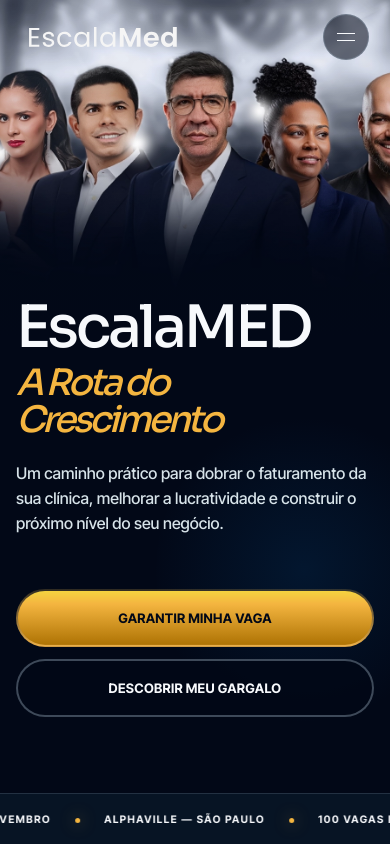
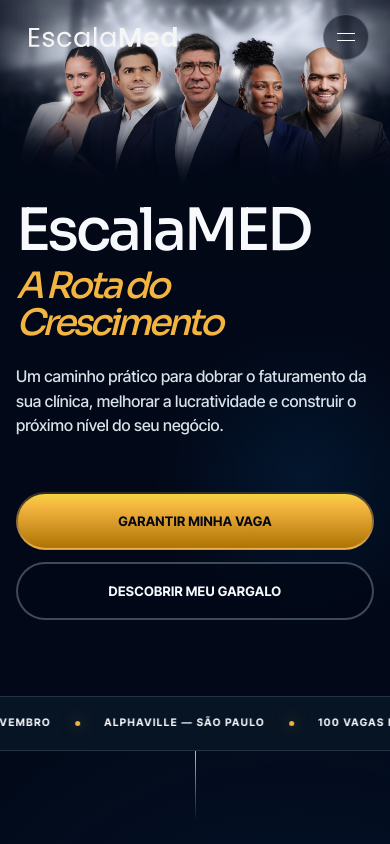
Before and after one commit to x5med/EscalaMed, a Next.js app: page / in a window 390 px wide. Shown: the top 844 px of the page. Built offline with nearby package versions, Linux system fonts and the light colour scheme.

Commit message:
fix: refine responsive hero and proof heading

```diff
--- a/content/v2.ts
+++ b/content/v2.ts
@@ -317,8 +317,8 @@
           </aside>
 
           <div class="proof-turn-intro">
-            <h3><span>Dobrar o faturamento é o objetivo.</span><span>O caminho depende do gargalo.</span></h3>
-            <p>É essa experiência prática que levamos para o EscalaMED: entender o que a sua clínica precisa resolver agora para chegar ao próximo nível.<strong>O palco não é de onde vem nossa autoridade. A operação é.</strong></p>
+            <h3><span>Dobrar o <strong>faturamento</strong> é o objetivo.</span><span>O caminho depende do gargalo.</span></h3>
+            <p>É essa experiência prática que levamos para o EscalaMED: entender o que a sua clínica precisa resolver agora para chegar ao próximo nível.</p>
           </div>
 
           <article class="proof-turn">
--- a/styles/v2.css
+++ b/styles/v2.css
@@ -122,9 +122,9 @@
 .mobile-menu nav > a:not(.button) { font-family: var(--display); font-size: clamp(2rem, 9vw, 3rem); }
 .mobile-menu .button { margin-top: 24px; }
 
-.hero { position: relative; display: flex; min-height: 1040px; padding-top: 1px; overflow: hidden; background: var(--ink); flex-direction: column; justify-content: flex-end; }
+.hero { position: relative; display: flex; min-height: clamp(740px, 80svh, 860px); padding-top: 1px; overflow: hidden; background: var(--ink); flex-direction: column; justify-content: flex-end; }
 .hero::after { position: absolute; z-index: 1; right: -12vw; bottom: 4%; width: 46vw; height: 46vw; content: ""; border-radius: 50%; background: rgba(7,81,143,.2); filter: blur(130px); pointer-events: none; }
-.hero-art { position: absolute; z-index: 0; top: 0; right: 0; left: 0; height: min(48.1vw, 925px); min-height: 690px; background: url("/assets/images/IMAGEM+HERO_6oLOTE.webp") center top / 100% auto no-repeat; transform-origin: center top; }
+.hero-art { position: absolute; z-index: 0; top: 0; right: 0; left: 0; height: min(53.9vw, 1035px); min-height: 690px; background: url("/assets/images/IMAGEM+HERO_6oLOTE.webp") center top / 112% auto no-repeat; transform-origin: center top; }
 .hero-wash { position: absolute; z-index: 1; inset: 0; pointer-events: none; background: linear-gradient(180deg, rgba(2,8,23,.12) 0%, transparent 38%, rgba(2,8,23,.08) 58%, var(--ink) 78%, var(--ink) 100%); }
 .hero-content { position: relative; z-index: 2; display: grid; padding-bottom: 100px; grid-template-columns: minmax(0, 1fr) auto; align-items: end; gap: 70px; }
 .hero-copy { max-width: 1240px; }
@@ -323,6 +323,7 @@
 .proof-turn-intro h3 span { display: block; margin-inline: auto; }
 .proof-turn-intro h3 span:first-child { width: min(100%, 1000px); }
 .proof-turn-intro h3 span:last-child { width: min(100%, 870px); }
+.proof-turn-intro h3 strong { color: var(--gold); font-weight: inherit; }
 .proof-turn-intro p { max-width: 860px; margin: 38px auto 70px; color: #afc3cd; font-size: 19px; line-height: 1.65; }
 .proof-turn-intro p strong { display: block; margin-top: 18px; color: var(--white); font-weight: 600; }
 .proof-turn { display: grid; padding: 58px 42px; grid-column: 1 / -1; grid-template-columns: minmax(0, 7fr) minmax(360px, 5fr); align-items: start; gap: 90px; }
@@ -474,7 +475,7 @@
   .menu-toggle { display: block; margin-left: auto; }
   .mobile-menu { display: block; }
   .nav-cta { margin-left: 0; }
-  .hero { min-height: 980px; }
+  .hero { min-height: 780px; }
   .hero-content { grid-template-columns: 1fr; gap: 38px; }
   .hero-actions { flex-direction: row; }
   .hero-actions .button { min-width: 0; }
@@ -496,9 +497,9 @@
   body.menu-open .site-header:not(.is-scrolled) .menu-toggle { background: var(--navy); }
   .button-ghost { background: rgba(2,8,23,.82); backdrop-filter: none; -webkit-backdrop-filter: none; }
   .hero::after { right: -16%; bottom: 8%; width: 76%; height: 320px; border-radius: 50%; background: radial-gradient(circle, rgba(7,81,143,.2), transparent 70%); filter: none; }
-  .hero { min-height: auto; padding-top: 470px; }
-  .hero-art { height: 500px; min-height: 0; background-position: center top; background-size: auto 500px; }
-  .hero-wash { background: linear-gradient(180deg, rgba(2,8,23,.08), transparent 28%, var(--ink) 46%, var(--ink)); }
+  .hero { min-height: auto; padding-top: clamp(300px, 43vw, 400px); }
+  .hero-art { height: clamp(360px, 52vw, 470px); min-height: 0; background-position: center top; background-size: 118% auto; }
+  .hero-wash { background: linear-gradient(180deg, rgba(2,8,23,.08), transparent 25%, rgba(2,8,23,.32) 44%, var(--ink) 67%, var(--ink)); }
   .hero-content { padding-bottom: 120px; }
   .hero h1 { font-size: clamp(3.8rem, 11vw, 6rem); }
   .hero-copy p { font-size: 18px; }
@@ -592,9 +593,9 @@
   .brand img { width: 148px; }
   .nav-cta { display: none; }
   .menu-toggle { width: 46px; height: 46px; }
-  .hero { padding-top: 300px; }
-  .hero-art { height: 420px; background-size: auto 420px; }
-  .hero-wash { background: linear-gradient(180deg, rgba(2,8,23,.06), transparent 24%, var(--ink) 43%, var(--ink)); }
+  .hero { padding-top: clamp(195px, 52vw, 270px); }
+  .hero-art { height: clamp(320px, 80vw, 380px); background-size: auto clamp(250px, 70vw, 300px); }
+  .hero-wash { background: linear-gradient(180deg, rgba(2,8,23,.06), transparent 20%, rgba(2,8,23,.32) 36%, var(--ink) 61%, var(--ink)); }
   .hero-content { padding-bottom: 90px; gap: 32px; }
   .hero h1 { margin-bottom: 22px; font-size: clamp(3.2rem, 15vw, 4.2rem); line-height: .94; }
   .hero h1 em { margin-top: 10px; font-size: .62em; line-height: 1.02; }
@@ -675,8 +676,9 @@
   .proof-turn blockquote { font-size: 30px; }
   .proof-construction > p { font-size: 15px; }
   .proof-turn-intro { margin-top: 105px; }
+  .proof-turn-intro { text-align: center; }
   .proof-turn-intro h3 { font-size: 42px; }
-  .proof-turn-intro p { margin: 30px 0 44px; font-size: 16px; }
+  .proof-turn-intro p { margin: 30px auto 44px; font-size: 16px; }
   .operation-manifest { margin-top: 105px; }
   .operation-manifest h3 { margin-bottom: 50px; font-size: 43px; }
   .operation-manifest > div { grid-template-columns: 1fr; }
```
